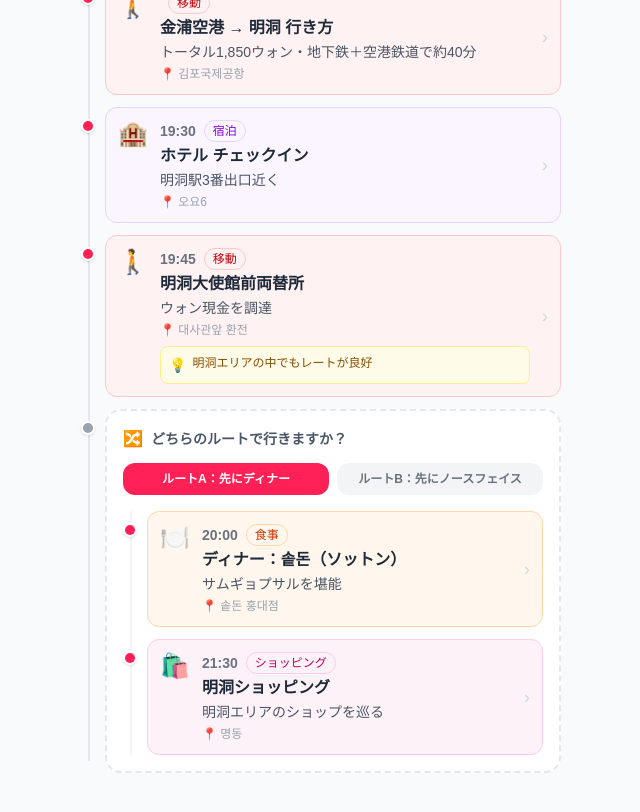
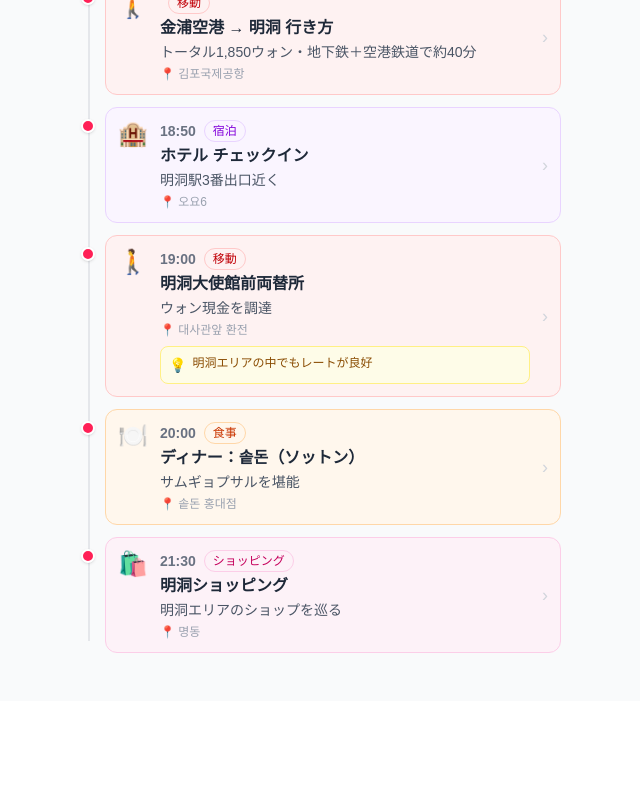
Before and after one commit to wawachi1031/korea-travel-itinerary, a Next.js app: page / in a window 1280 px wide. Shown: the part 620-1432 px from the top of the page, without its empty margins (319-959 px from the left). After the commit the page ends 1321 px from the top, so only its background shows below. Built offline with nearby package versions, Linux system fonts and the light colour scheme.

Commit message:
バージョンアップ2

```diff
--- a/app/data.ts
+++ b/app/data.ts
@@ -17,11 +17,6 @@ export type ShopItem = {
   korean: string;
 };
 
-export type BranchOption = {
-  label: string;
-  schedules: Schedule[];
-};
-
 export type Schedule = {
   time: string;
   place: string;
@@ -30,7 +25,6 @@ export type Schedule = {
   tip?: string;
   category: "transport" | "walk" | "taxi" | "food" | "sightseeing" | "hotel" | "shopping";
   shops?: ShopItem[];
-  branches?: BranchOption[];
   steps?: string[];
   noMap?: boolean;
 };
@@ -74,29 +68,20 @@ export const days: Day[] = [
         ],
       },
       {
-        time: "19:30",
+        time: "18:50",
         place: "ホテル チェックイン",
         description: "明洞駅3番出口近く",
         address: "오요6",
         category: "hotel",
       },
       {
-        time: "19:45",
+        time: "19:00",
         place: "明洞大使館前両替所",
         description: "ウォン現金を調達",
         address: "대사관앞 환전",
         tip: "明洞エリアの中でもレートが良好",
         category: "walk",
       },
-      {
-        time: "20:00〜",
-        place: "ルート分岐",
-        description: "この後の行動を選んでください",
-        category: "transport",
-        branches: [
-          {
-            label: "ルートA：先にディナー",
-            schedules: [
       {
         time: "20:00",
         place: "ディナー：솥돈（ソットン）",
@@ -112,50 +97,9 @@ export const days: Day[] = [
         category: "shopping",
         shops: [
           { name: "オリーブヤング 明洞タウン店", korean: "올리브영 명동 타운" },
+          { name: "emis 明洞フラッグシップ（23:00まで営業）", korean: "emis 명동 플래그십 스토어" },
           { name: "musinsaストア明洞", korean: "musinsa 스토어 명동" },
           { name: "韓国ダイソー 明洞駅店", korean: "다이소 명동역점" },
-                  { name: "emis 明洞フラッグシップ（23:00まで営業）", korean: "emis 명동 플래그십 스토어" },
-                ],
-              },
-            ],
-          },
-          {
-            label: "ルートB：先にノースフェイス",
-            schedules: [
-              {
-                time: "20:00",
-                place: "ノースフェイス万里洞直営店",
-                description: "タクシーで約10分。韓国限定「WHITE LABEL」（〜21:00閉店）",
-                address: "노스페이스 만리동직영점",
-                category: "shopping",
-              },
-              {
-                time: "21:10",
-                place: "タクシーで明洞へ戻る",
-                description: "購入したノースフェイスの袋を持って帰還",
-                category: "taxi",
-              },
-              {
-                time: "21:25",
-                place: "ディナー：오다리집（オダリチプ）",
-                description: "カンジャンケジャン！！！！",
-                address: "오다리집",
-                category: "food",
-              },
-              {
-                time: "22:45",
-                place: "明洞ショッピング",
-                description: "深夜営業のショップをチラ見しながらホテルへ",
-                address: "명동",
-                category: "shopping",
-                shops: [
-                  { name: "オリーブヤング 明洞タウン店", korean: "올리브영 명동 타운" },
-                  { name: "韓国ダイソー 明洞駅店", korean: "다이소 명동역점" },
-                  { name: "musinsaストア明洞", korean: "musinsa 스토어 명동" },
-                ],
-              },
-            ],
-          },
         ],
       },
     ],
@@ -166,85 +110,117 @@ export const days: Day[] = [
     color: "orange",
     schedules: [
       {
-        time: "09:00",
+        time: "08:20",
+        place: "ホテル 出発",
+        description: "荷物を整えて出発",
+        address: "오요6",
+        category: "hotel",
+      },
+      {
+        time: "08:40",
+        place: "南大門市場 野菜ホットク",
+        description: "朝から開いている名物「野菜ホットク」",
+        address: "남대문야채호떡",
+        category: "food",
+      },
+      {
+        time: "09:10",
+        place: "バス 発車",
+        description: "広蔵市場へ向かう",
+        category: "transport",
+        noMap: true,
+      },
+      {
+        time: "09:30",
         place: "朝食＆食べ歩き：広蔵市場",
-        description: "Buchon Yukhoe（朝ユッケ）/ 緑豆チヂミ / ねじりドーナツ",
+        description: "朝ユッケ / 緑豆チヂミ / ねじりドーナツ",
         address: "광장시장",
         tip: "屋台は現金払いが多いので少額紙幣を用意",
         category: "food",
+        shops: [
+          { name: "プチョンユッケ本店（朝ユッケ）", korean: "부촌육회" },
+          { name: "Soonheene's Bindaetteok（緑豆チヂミ）", korean: "순희네빈대떡 광장시장점" },
+          { name: "Twisted Donut（ねじりドーナツ）", korean: "Twisted Donut" },
+        ],
       },
       {
-        time: "11:00",
+        time: "11:30",
+        place: "東大門エリアへ移動",
+        description: "バスまたは地下鉄で移動",
+        category: "transport",
+        noMap: true,
+      },
+      {
+        time: "11:45",
+        place: "Daiso 東大門店",
+        description: "雑貨やコスメをまとめ買い",
+        address: "다이소 던던동대문점",
+        category: "shopping",
+      },
+      {
+        time: "12:45",
+        place: "マスクショップ ＆ nyunyu",
+        description: "マスク・アパレルショッピング",
+        address: "더마스크샵",
+        category: "shopping",
+        shops: [
+          { name: "マスクショップ", korean: "더마스크샵" },
+          { name: "nyunyu 東大門店", korean: "뉴뉴 동대문점" },
+        ],
+      },
+      {
+        time: "14:00",
+        place: "昼食：タンスユク（원조홍릉각）",
+        description: "韓国風酢豚を堪能",
+        address: "원조홍릉각",
+        category: "food",
+      },
+      {
+        time: "15:00",
+        place: "聖水（ソンス）へ移動",
+        description: "地下鉄で移動",
+        address: "성수역",
+        category: "walk",
+      },
+      {
+        time: "15:40",
+        place: "聖水エリアのショップ巡り",
+        description: "聖水エリアの人気ショップを回る",
+        address: "성수",
+        category: "shopping",
+        shops: [
+          { name: "ONGO", korean: "ONGO 온고" },
+          { name: "miffy store SEOUL", korean: "미피스토어 서울" },
+          { name: "adidas ORIGINALS フラグシップ聖水", korean: "아디다스 오리지널스 플래그십 성수" },
+        ],
+      },
+      {
+        time: "17:00",
         place: "江南（カンナム）へ移動",
-        description: "地下鉄2号線で1本（約25分）",
+        description: "地下鉄2号線で移動",
         address: "강남역",
         category: "walk",
       },
       {
-        time: "11:30",
-        place: "CHAGEE 江南フラグシップ",
-        description: "プレミアムミルクティー",
-        address: "차지 강남플래그십점",
-        category: "food",
-      },
-      {
-        time: "12:00",
+        time: "17:30",
         place: "31ジェラート（Workshop by Baskin Robbins）",
         description: "お目当ての限定ジェラート",
         address: "Workshop by 배스킨라빈스",
         category: "food",
       },
       {
-        time: "13:30",
-        place: "聖水（ソンス）へ移動",
-        description: "地下鉄2号線（約15分）",
-        address: "성수역",
-        category: "walk",
-      },
-      {
-        time: "13:45",
-        place: "BETON 聖水店",
-        description: "人気の塩パンでカフェタイム",
-        address: "베통 성수",
-        tip: "15:00の焼き上がりに合わせて入店がおすすめ",
+        time: "18:45",
+        place: "盤浦漢江公園 ラーメン",
+        description: "漢江沿いでラーメンを楽しむ",
+        address: "반포한강공원",
         category: "food",
       },
       {
-        time: "15:00",
-        place: "聖水エリアのショップ巡り",
-        description: "聖水エリアの人気ショップを回る",
-        address: "성수",
-        category: "shopping",
-        shops: [
-          { name: "Matin Kim 聖水フラッグシップ", korean: "마뗑킴 성수플래그십스토어" },
-          { name: "miffy store SEOUL", korean: "미피스토어 서울" },
-          { name: "ONGO", korean: "ONGO 온고" },
-        ],
-      },
-      {
-        time: "17:00",
-        place: "ホテルへ戻る（明洞）",
-        description: "購入した荷物を置いて休憩",
+        time: "20:00",
+        place: "ホテルへ戻る（明洞）・自由時間",
+        description: "購入した荷物を置いて休憩・自由時間",
         address: "오요6",
         category: "hotel",
-      },
-      {
-        time: "18:30",
-        place: "ディナー：홍콩반점0410（香港飯店 明洞店）",
-        description: "モチモチのタンスユク（韓国風酢豚）を堪能",
-        address: "홍콩반점0410 명동점",
-        category: "food",
-      },
-      {
-        time: "20:30",
-        place: "夜活：東大門（トンデモン）",
-        description: "東大門エリアで深夜ショッピング",
-        address: "동대문",
-        category: "shopping",
-        shops: [
-          { name: "nyunyu 東大門店", korean: "뉴뉴 동대문점" },
-          { name: "マスクショップ", korean: "더마스크샵" },
-        ],
       },
     ],
   },
@@ -261,26 +237,11 @@ export const days: Day[] = [
         category: "hotel",
       },
       {
-        time: "07:45",
-        place: "南大門市場 野菜ホットク",
-        description: "朝から開いている名物「野菜ホットク」を並んで朝食代わりに",
-        address: "남대문야채호떡",
-        category: "food",
-      },
-      {
         time: "08:15",
-        place: "ソウル駅へ移動",
-        description: "地下鉄で1駅",
+        place: "ソウル駅へ移動・お土産調達",
+        description: "ソウル駅構内のコンビニ・売店でお菓子やラーメンをまとめて購入",
         address: "서울역",
         category: "walk",
-      },
-      {
-        time: "08:30",
-        place: "ノースフェイスアウトレット 万里洞店 ＆ お土産調達",
-        description: "ソウル駅構内のコンビニ・売店でお菓子やラーメンもまとめて購入",
-        address: "노스페이스 만리동직영점",
-        tip: "通常10:00開店。閉まっている場合はソウル駅直結ロッテアウトレット or 金浦空港免税店で",
-        category: "shopping",
       },
       {
         time: "08:50",
--- a/app/page.tsx
+++ b/app/page.tsx
@@ -2,7 +2,7 @@
 
 import { useState } from "react";
 import { tripInfo, days, usefulPhrases, type Schedule } from "./data";
-import type { ShopItem, BranchOption } from "./data";
+import type { ShopItem } from "./data";
 
 const categoryConfig = {
   transport: { icon: "✈️", label: "移動", bg: "bg-blue-50", border: "border-blue-200", text: "text-blue-700" },
@@ -164,7 +164,6 @@ export default function Home() {
   const [activeTab, setActiveTab] = useState<"schedule" | "info" | "phrases">("schedule");
   const [activeDay, setActiveDay] = useState(0);
   const [selected, setSelected] = useState<{ schedule: Schedule; dayColor: string } | null>(null);
-  const [activeBranches, setActiveBranches] = useState<Record<string, number>>({});
   const [checkedItems, setCheckedItems] = useState<Set<number>>(new Set());
   const toggleCheck = (i: number) => setCheckedItems(prev => {
     const next = new Set(prev);
@@ -255,47 +254,6 @@ export default function Home() {
                     {days[activeDay].schedules.map((schedule, i) => {
                       const dayColor = days[activeDay].color;
                       const colors = dayColorConfig[dayColor];
-
-                      if (schedule.branches) {
-                        const key = `${activeDay}-${i}`;
-                        const activeBranchIdx = activeBranches[key] ?? 0;
-                        const branchSchedules = schedule.branches[activeBranchIdx].schedules;
-                        return (
-                          <div key={i} className="relative">
-                            <div className="absolute -left-6 top-3 w-3.5 h-3.5 rounded-full border-2 border-white bg-gray-400 shadow" />
-                            <div className="rounded-2xl border-2 border-dashed border-gray-200 bg-white p-4">
-                              <div className="flex items-center gap-2 mb-3">
-                                <span>🔀</span>
-                                <span className="font-bold text-gray-600 text-sm">どちらのルートで行きますか？</span>
-                              </div>
-                              <div className="flex gap-2 mb-4">
-                                {schedule.branches.map((branch: BranchOption, bi: number) => (
-                                  <button
-                                    key={bi}
-                                    onClick={() => setActiveBranches(prev => ({ ...prev, [key]: bi }))}
-                                    className={`flex-1 py-2 px-3 rounded-xl text-xs font-bold transition-colors ${
-                                      activeBranchIdx === bi ? colors.tab : "bg-gray-100 text-gray-500"
-                                    }`}
-                                  >
-                                    {branch.label}
-                                  </button>
-                                ))}
-                              </div>
-                              <div className="relative">
-                                <div className="absolute left-[7px] top-0 bottom-0 w-0.5 bg-gray-100" />
-                                <div className="space-y-3 pl-6">
-                                  {branchSchedules.map((s: Schedule, si: number) => (
-                                    <div key={si} className="relative">
-                                      <div className={`absolute -left-6 top-3 w-3.5 h-3.5 rounded-full border-2 border-white ${colors.dot} shadow`} />
-                                      <ScheduleCard schedule={s} onClick={() => setSelected({ schedule: s, dayColor })} />
-                                    </div>
-                                  ))}
-                                </div>
-                              </div>
-                            </div>
-                          </div>
-                        );
-                      }
 
                       return (
                         <div key={i} className="relative">
```
Lines whose indentation alone changed are shown as unchanged.
